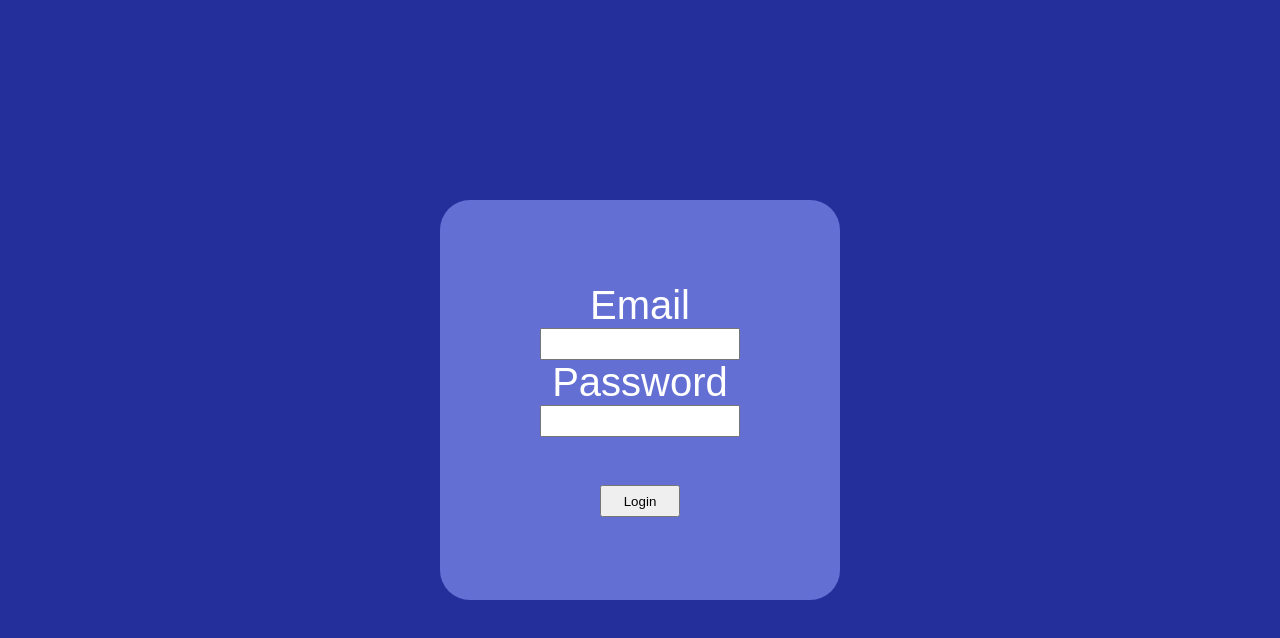
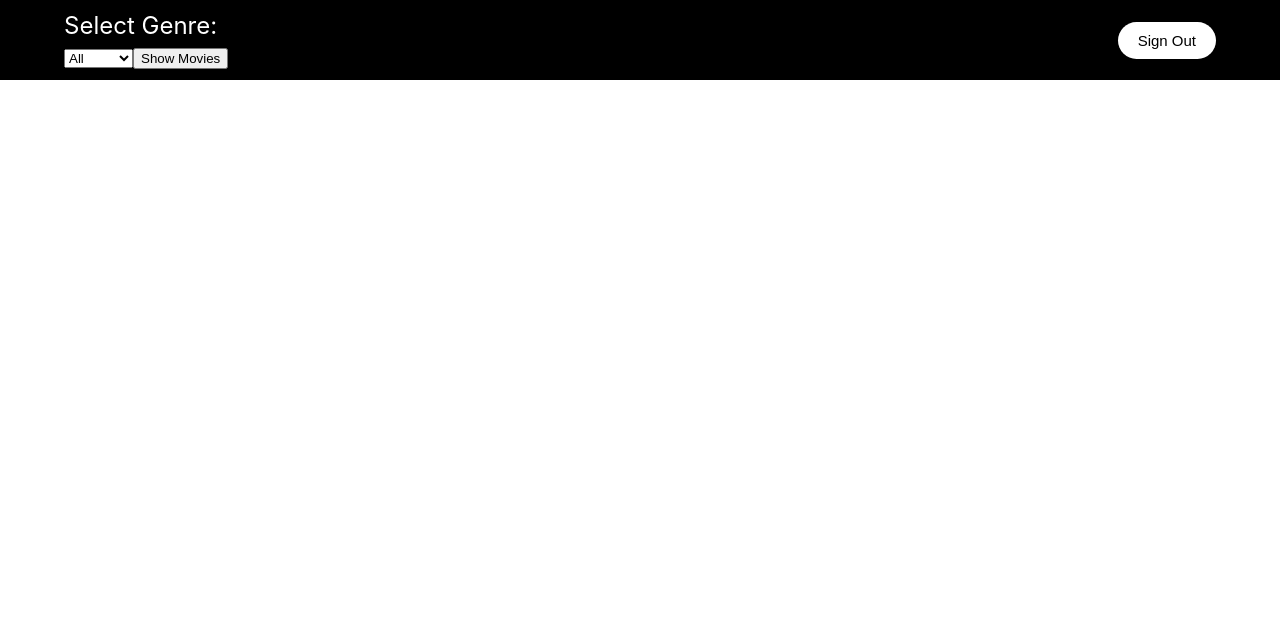
Before and after one commit to m-asad-ali/Movie-Sample, a React (Create React App) app: page / in a window 1280 px wide. Both pictures are taken after a click on the button "Login". Shown: the top 638 px of the page. Built offline with nearby package versions, Linux system fonts and the light colour scheme.

Commit message:
added Dynamic Movie Filter

```diff
--- a/src/App.js
+++ b/src/App.js
@@ -1,8 +1,6 @@
 import React, { useState } from "react";
 import "./index.css";
 
-import MenuBar from "./components/MenuBar";
-import Movies from "./components/Movies";
 import LoginForm from "./components/LoginForm";
 import Dashboard from "./components/Dashboard";
 
@@ -13,24 +11,15 @@ function App() {
     setShowPage(!showPage);
   };
 
-  if (showPage) {
-    return <LoginForm stateChanger={handelState} />;
-  } else {
-    return <Dashboard stateChanger={handelState} />;
-  }
-
-  // return (
-  //   <>
-  //     {showPage ? (
-  //       <LoginForm stateChanger={handelState} />
-  //     ) : (
-  //       <Dashboard stateChanger={handelState} />
-  //     )}
-
-  //     {/* <LoginForm /> */}
-  //     {/* <Dashboard /> */}
-  //   </>
-  // );
+  return (
+    <>
+      {showPage ? (
+        <LoginForm stateChanger={handelState} />
+      ) : (
+        <Dashboard stateChanger={handelState} />
+      )}
+    </>
+  );
 }
 
 export default App;
--- a/src/components/Dashboard.js
+++ b/src/components/Dashboard.js
@@ -1,12 +1,21 @@
-import React from "react";
+import React, { useState } from "react";
 import MenuBar from "./MenuBar";
 import Movies from "./Movies";
 
 function Dashboard(props) {
+  const [genre, setGenre] = useState("Not-Set-Yet");
+
+  const handelCallBack = (data) => {
+    setGenre(data);
+  };
+
   return (
     <>
-      <MenuBar stateChanger={props.stateChanger} />
-      <Movies />
+      <MenuBar
+        stateChanger={props.stateChanger}
+        parentCallBack={handelCallBack}
+      />
+      <Movies category={genre} />
     </>
   );
 }
--- a/src/components/DropDown.js
+++ b/src/components/DropDown.js
@@ -1,6 +1,6 @@
 import React, { useState } from "react";
-import Movies from "./Movies";
-function DropDown() {
+
+function DropDown(props) {
   const [state, setState] = useState({ genre: "default" });
   const [data, setData] = useState("");
 
@@ -8,17 +8,21 @@ function DropDown() {
     setState({
       genre: data,
     });
+    console.log("data in dropdown: " + data);
+    props.parentCallBack(data);
   };
 
   return (
     <div>
       <select value={data} onChange={(e) => setData(e.target.value)}>
+        <option selected value="all">
+          All
+        </option>
         <option value="action">Action</option>
         <option value="horror">Horror</option>
-        <option value="comedy">Comedy</option>
+        <option value="SciFi">SciFi</option>
         <option value="drama">Drama</option>
         <option value="anime">Anime</option>
-        <option value="romance">Romance</option>
         <option value="thriling">Thriling</option>
         <option value="mystery">Mystery</option>
       </select>
@@ -26,8 +30,6 @@ function DropDown() {
       <button onClick={changeState} type="button">
         Show Movies
       </button>
-      {/* <Movies genre={state.genre} /> */}
-      {/* <p>{state.genre}</p> */}
     </div>
   );
 }
--- a/src/components/LoginForm.js
+++ b/src/components/LoginForm.js
@@ -34,9 +34,9 @@ function LoginForm(props) {
   const checkCredentials = () => {
     {
       credential.map((data) => {
+        props.stateChanger();
         if (data.email == email && data.password === password) {
           console.log("data matched");
-          props.stateChanger();
         } else {
           console.log("Error while Log in");
         }
--- a/src/components/MenuBar.js
+++ b/src/components/MenuBar.js
@@ -18,7 +18,8 @@ function MenuBar(props) {
   return (
     <div style={Style.Container}>
       <div style={{ fontSize: "1.5rem" }}>
-        Select Genre: <DropDown />
+        Select Genre:
+        <DropDown parentCallBack={props.parentCallBack} />
       </div>
 
       <div>
--- a/src/components/Movies.js
+++ b/src/components/Movies.js
@@ -3,13 +3,11 @@ import Card from "./Card";
 import { Data } from "../Data/MoviesData";
 
 function Movies(props) {
-  const [genre, setGenre] = useState("action");
-
   return (
+    <>
       <div className="App">
         {Data.map((movie) => {
-        if (movie.tags.find((tag) => tag == "action")) {
-          console.log("Hi im here in if statement");
+          if (movie.tags.find((tag) => tag == props.category)) {
             return (
               <Card
                 src={movie.images[0].thumbnail}
@@ -21,6 +19,7 @@ function Movies(props) {
           }
         })}
       </div>
+    </>
   );
 }
 
```
Also changed, not shown: 1 other file (tests, documents, lock files or other folders). Lines whose indentation alone changed are shown as unchanged.
